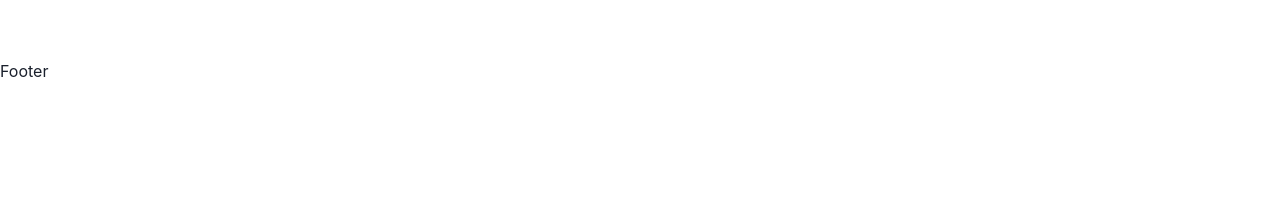
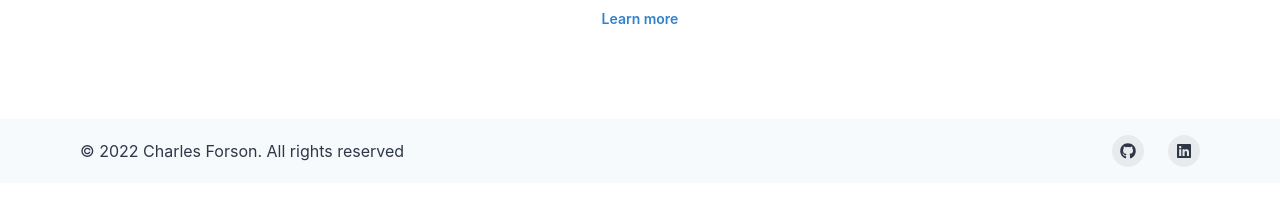
Before and after one commit to ShiftySlothe/Emailer, a React (Create React App) app in the folder client/: page / in a window 1280 px wide. Shown: the part 522-728 px from the top of the page. Built offline with nearby package versions, Linux system fonts and the light colour scheme; no server answers.

Commit message:
Updated Footer Links, added URL consts

```diff
--- a/client/src/components/App.js
+++ b/client/src/components/App.js
@@ -4,14 +4,11 @@ import { Box } from "@chakra-ui/react";
 import { fetchUser } from "../redux/actions";
 import { useDispatch } from "react-redux";
 
-import Header from "./Header";
+import Header from "./HeaderNew";
 import Landing from "./Landing";
 import Dashboard from "./Dashboard";
 import SurveyNew from "./surveys/SurveyNew";
-
-function Footer() {
-  return <h2>Footer</h2>;
-}
+import Footer from "./Footer";
 
 function App() {
   const dispatch = useDispatch();
--- a/client/src/components/Dashboard.js
+++ b/client/src/components/Dashboard.js
@@ -4,6 +4,7 @@ import { Box, IconButton } from "@chakra-ui/react";
 import { Link as RouterLink } from "react-router-dom";
 import { Link } from "@chakra-ui/react";
 import SurveyList from "./surveys/SurveyList";
+
 export default function Dashboard() {
   return (
     <Box height="100%" width="100vw" bg="grey">
--- a/client/src/components/Footer.js
+++ b/client/src/components/Footer.js
@@ -7,7 +7,14 @@ import {
   useColorModeValue,
   VisuallyHidden,
 } from "@chakra-ui/react";
-import { FaInstagram, FaTwitter, FaYoutube } from "react-icons/fa";
+import {
+  FaGithub,
+  FaInstagram,
+  FaLinkedin,
+  FaTwitter,
+  FaYoutube,
+} from "react-icons/fa";
+import { githubURL, linkedInURL } from "../utils/urls";
 
 const SocialButton = ({ children, label, href }) => {
   return (
@@ -48,16 +55,13 @@ export default function Footer() {
         justify={{ base: "center", md: "space-between" }}
         align={{ base: "center", md: "center" }}
       >
-        <Text>© 2020 Chakra Templates. All rights reserved</Text>
+        <Text>© 2022 Charles Forson. All rights reserved</Text>
         <Stack direction={"row"} spacing={6}>
-          <SocialButton label={"Twitter"} href={"#"}>
-            <FaTwitter />
+          <SocialButton label={"Github"} href={githubURL}>
+            <FaGithub />
           </SocialButton>
-          <SocialButton label={"YouTube"} href={"#"}>
-            <FaYoutube />
-          </SocialButton>
-          <SocialButton label={"Instagram"} href={"#"}>
-            <FaInstagram />
+          <SocialButton label={"LinkedIn"} href={linkedInURL}>
+            <FaLinkedin />
           </SocialButton>
         </Stack>
       </Container>
--- a/client/src/components/surveys/SurveyNew.js
+++ b/client/src/components/surveys/SurveyNew.js
@@ -4,7 +4,7 @@ import { Box, Center, Heading } from "@chakra-ui/layout";
 import { useState } from "react";
 import { reduxForm } from "redux-form";
 
-function SurveyNew() {
+export function SurveyNew() {
   const [showFormReview, setShowFormReview] = useState(false);
   return (
     <Box>
--- a/client/src/index.js
+++ b/client/src/index.js
@@ -5,10 +5,6 @@ import App from "./components/App";
 import reducers from "./redux/reducers";
 import reduxThunk from "redux-thunk";
 import { ChakraProvider } from "@chakra-ui/react";
-
-// TODO remove axios dev only
-import axios from "axios";
-window.axios = axios;
 
 const store = createStore(reducers, {}, applyMiddleware(reduxThunk));
 
--- /dev/null
+++ b/client/src/utils/urls.js
@@ -0,0 +1,3 @@
+export const githubURL = "https://www.github.com/ShiftySlothe";
+export const linkedInURL = "https://www.linkedin.com/in/cforson";
+export const discordURL = "";
--- a/package.json
+++ b/package.json
@@ -22,15 +22,16 @@
     "@stripe/react-stripe-js": "^1.4.1",
     "@stripe/stripe-js": "^1.17.1",
     "body-parser": "^1.19.0",
-    "concurrently": "^6.2.1",
+    "concurrently": "^6.5.1",
     "cookie-session": "^1.4.0",
     "express": "^4.17.1",
     "loadash": "^1.0.0",
-    "mongoose": "^6.0.1",
+    "mongoose": "^6.2.1",
     "nodemon": "^2.0.12",
     "passport": "^0.4.1",
     "passport-google-oauth20": "^2.0.0",
     "path-parser": "^6.1.0",
+    "react-icons": "^4.3.1",
     "react-stripe-checkout": "^2.6.3",
     "sendgrid": "^5.2.3",
     "stripe": "^8.174.0"
```
Also changed, not shown: 2 other files (tests, documents, lock files or other folders).
